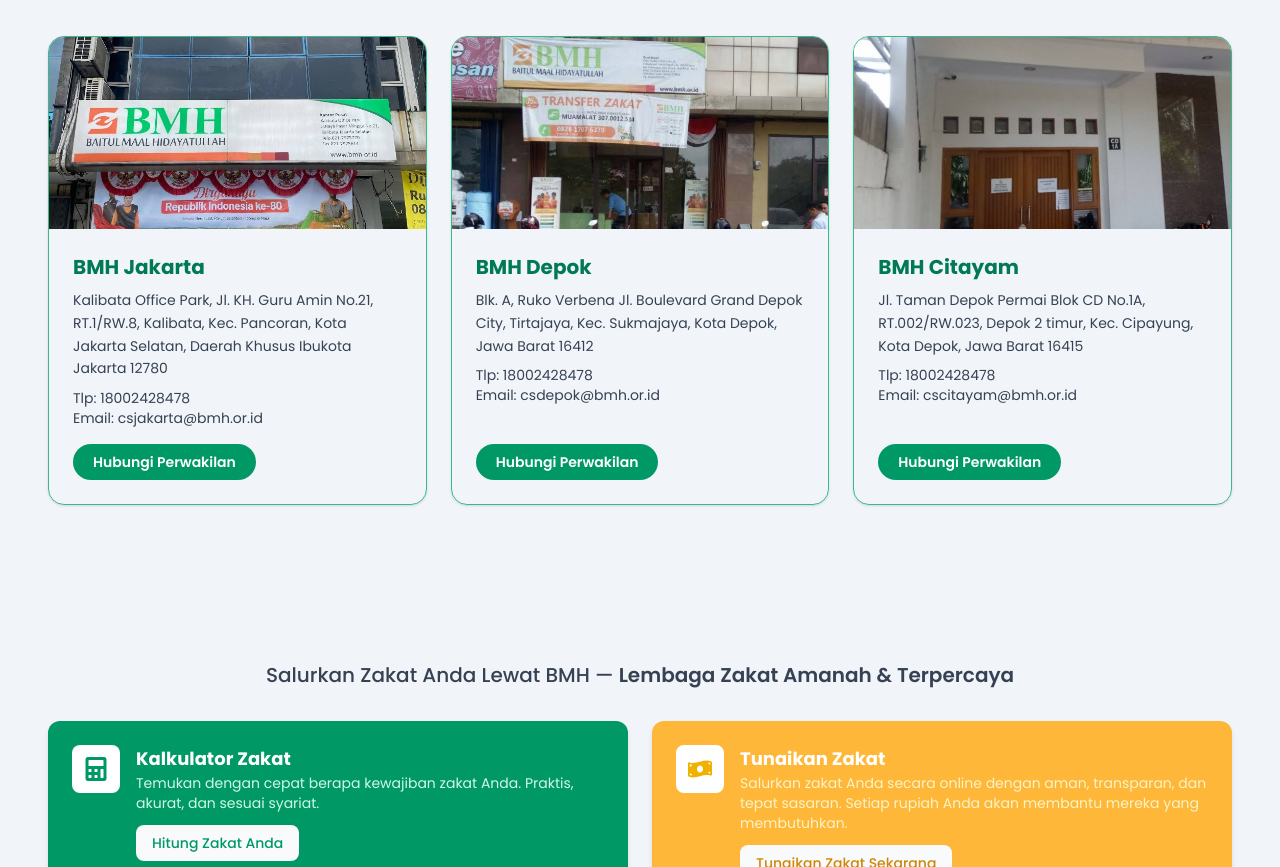
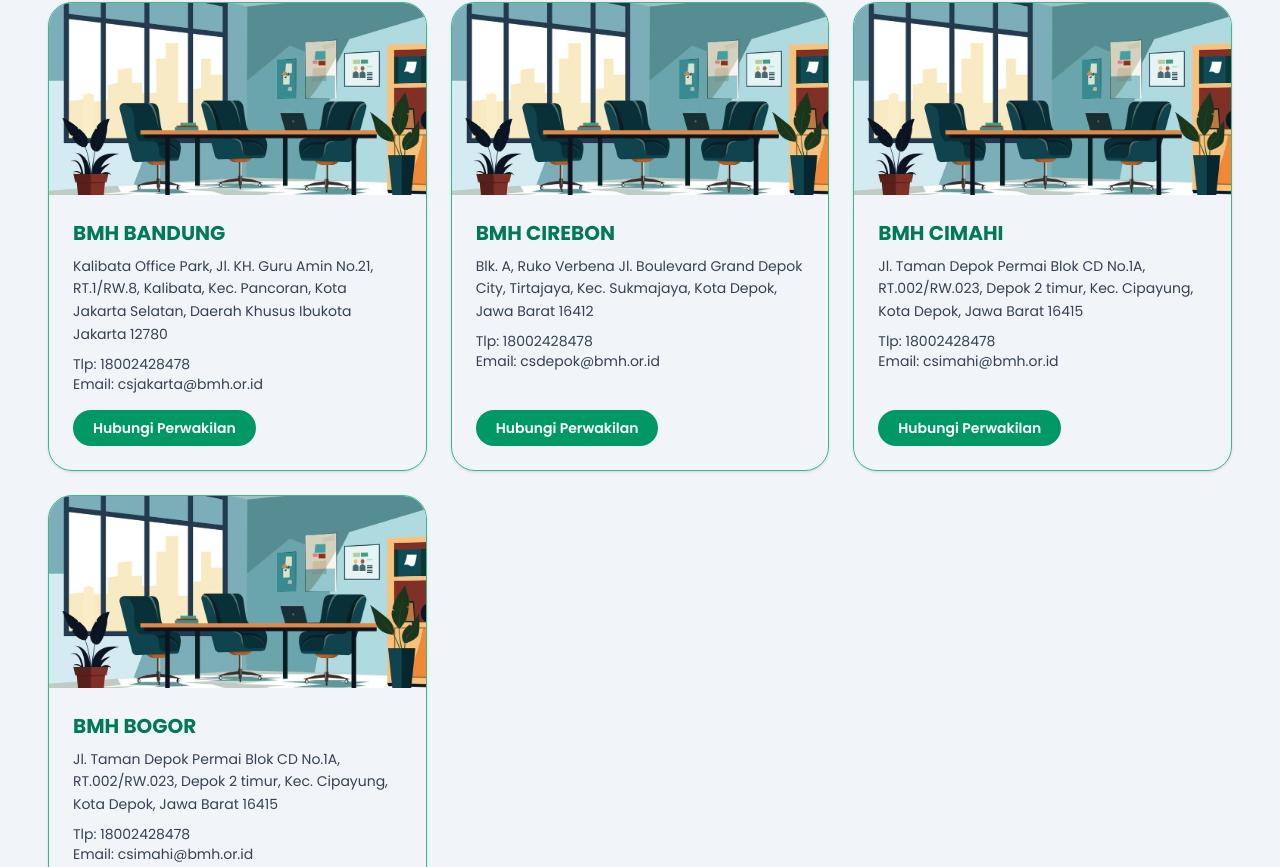
Before and after one commit to azzam-azhari/bmh, a React (Vite) app: page /kantor-perwakilan in a window 1280 px wide. Shown: the part 1213-2080 px from the top of the page. Built offline with nearby package versions, Linux system fonts and the light colour scheme.

Commit message:
Final Kurang API Majalah Mulia

```diff
--- a/src/pages/HalamanArtikel.jsx
+++ b/src/pages/HalamanArtikel.jsx
@@ -10,7 +10,7 @@
       </div>
 
       <div>
-        <img src="https://picsum.photos/400/300?random=3" alt="Image" className="w-full mb-4 bg-white bg-cover rounded-lg shadow-md h-70" />
+        <img src="https://picsum.photos/400/300?random=3" alt="Image" className="w-full mb-4 bg-white bg-cover shadow-md rounded-3xl h-70" />
       </div>
 
       {/* Author and Date */}
@@ -38,7 +38,7 @@
       {images && images.length > 0 && (
         <div className="grid grid-cols-1 gap-4 mt-6 md:grid-cols-3">
           {images.map((img, index) => (
-            <img key={index} src={img} alt={`Article image ${index + 1}`} className="object-cover w-full rounded-lg shadow-md h-52" />
+            <img key={index} src={img} alt={`Article image ${index + 1}`} className="object-cover w-full shadow-md rounded-3xl h-52" />
           ))}
         </div>
       )}
--- a/src/pages/JajaranManajemen.jsx
+++ b/src/pages/JajaranManajemen.jsx
@@ -37,19 +37,19 @@
     {
       role: 'Ketua Pembina',
       name: 'DR Nashirul Haq',
-      email: 'dr.nashirul.haq@gmail.com',
+      email: 'dr.nashirul.haq@bmh.or.id',
       image: '/images/jajaran-pengurus/1-pembina/1.png',
     },
     {
       role: 'Anggota Pembina',
       name: 'Ust. Fathul Adhim',
-      email: '@',
+      email: 'fathul.adhim@bmh.or.id',
       image: '/images/jajaran-pengurus/1-pembina/2.JPG',
     },
     {
       role: 'Anggota Pembina',
-      name: 'Ust. ',
-      email: 'dr.nashirul.haq@gfsa',
+      name: 'Ust. Marwan Mujahidin',
+      email: 'marwan.mujahidin@bmh.or.id',
       image: '/images/jajaran-pengurus/1-pembina/3.jpg',
     },
   ];
@@ -57,26 +57,26 @@
   const dewanPengawas = [
     {
       role: 'Ketua Pengawas',
-      name: 'Ust. ',
-      email: '@gmail.com',
+      name: 'Drs. Wahyu Rahman, M.M',
+      email: 'wahyu.rahman@bmh.or.id',
       image: '/images/jajaran-pengurus/2-pengawas/1.jpg',
     },
     {
       role: 'Anggota Pengawas',
-      name: 'Ust. ',
-      email: '@gmail.com',
+      name: 'Abdul Ghofar, S.Pd.I',
+      email: 'abdul.ghofar@bmh.or.id',
       image: '/images/jajaran-pengurus/2-pengawas/2.jpg',
     },
     {
       role: 'Anggota Pengawas',
-      name: 'Ust. ',
-      email: '@gmail.com',
+      name: 'Abdul Kholiq, Lc, M.H.I',
+      email: 'abdul.kholiq@bmh.or.id',
       image: '/images/jajaran-pengurus/2-pengawas/3.png',
     },
     {
       role: 'Anggota Pengawas',
-      name: 'Ust. ',
-      email: '@gmail.com',
+      name: 'Naspi Arsyad, Lc',
+      email: 'naspi.arsyad@bmh.or.id',
       image: '/images/jajaran-pengurus/2-pengawas/4.png',
     },
   ];
@@ -84,53 +84,53 @@
   const dewanPengurus = [
     {
       role: 'Ketua Pengurus',
-      name: 'Ust. Firmanza',
-      email: '@gmail.com',
+      name: 'Ust. Firman Zainal Abidin',
+      email: 'firmanza@bmh.or.id',
       image: '/images/jajaran-pengurus/3-pengurus/1.JPG',
     },
     {
-      role: 'Anggota Pengurus',
+      role: 'Sekretaris Pengurus',
       name: 'Ust. Dede Heri Bachtiar',
-      email: '@gmail.com',
+      email: 'dede.heri@bmh.or.id',
       image: '/images/jajaran-pengurus/3-pengurus/2.JPG',
     },
     {
-      role: 'Anggota Pengurus',
+      role: 'Bendahara Pengurus',
       name: 'Ust. Abdul Chadjib Halik',
-      email: '@gmail.com',
+      email: 'abdul.chajib@bmh.or.id',
       image: '/images/jajaran-pengurus/3-pengurus/3.JPG',
     },
   ];
 
   const direksi = [
     {
-      role: 'Ketua Direksi',
+      role: 'Direktur Utama',
       name: 'Ust. Supendi',
-      email: 'supendi@gmail.com',
+      email: 'supendi@bmh.or.id',
       image: '/images/jajaran-pengurus/4-direksi/1.JPG',
     },
     {
-      role: 'Anggota Direksi',
+      role: 'Direktur Operasional',
       name: 'DR Eko Muliansyah',
-      email: '@gmail.com',
+      email: 'eko.muliansyah@bmh.or.id',
       image: '/images/jajaran-pengurus/4-direksi/2.JPG',
     },
     {
-      role: 'Anggota Direksi',
-      name: 'Ust. ',
-      email: '@gmail.com',
+      role: 'Direktur Marketing',
+      name: 'Ust. Zainal Abidin',
+      email: '@bmh.or.id',
       image: '/images/jajaran-pengurus/4-direksi/3.JPG',
     },
     {
-      role: 'Anggota Direksi',
-      name: 'Ust. ',
-      email: '@gmail.com',
+      role: 'Direktur Prodaya',
+      name: 'Ust. Syamsudin',
+      email: '@bmh.or.id',
       image: '/images/jajaran-pengurus/4-direksi/4.JPG',
     },
     {
-      role: 'Anggota Direksi',
-      name: 'Ust. ',
-      email: '@gmail.com',
+      role: 'Sekretaris Lembaga',
+      name: 'Ust. Tri Winarno',
+      email: 'tri.winarno@bmh.or.id',
       image: '/images/jajaran-pengurus/4-direksi/5.JPG',
     },
   ];
--- a/src/pages/KantorPerwakilan.jsx
+++ b/src/pages/KantorPerwakilan.jsx
@@ -1,5 +1,28 @@
 import React from 'react';
 import { FaCalculator, FaMoneyBillWave } from 'react-icons/fa';
+
+// Reusable CardManajemen Component
+function CardManajemen({ item }) {
+  return (
+    <div className="flex flex-col overflow-hidden transition border-[#39BA87] shadow border-1 rounded-3xl hover:shadow-md">
+      {/* Gambar */}
+      <img src={item.gambar} alt={item.nama} className="object-cover w-full h-55 md:h-48" />
+
+      {/* Konten */}
+      <div className="flex flex-col justify-between flex-1 p-6">
+        <div>
+          <h3 className="mb-2 text-xl font-extrabold text-emerald-700">{item.nama}</h3>
+          <p className="mb-2 text-sm leading-relaxed text-gray-700">{item.alamat}</p>
+          <p className="text-sm text-gray-700">Tlp: {item.telp}</p>
+          {item.email && <p className="text-sm text-gray-700">Email: {item.email}</p>}
+        </div>
+        <a href={`https://wa.me/${item.telp}?text=Halo`} target="_blank" rel="noopener noreferrer" className="self-start px-5 py-2 mt-4 text-sm font-semibold text-white transition rounded-full bg-emerald-600 hover:bg-emerald-700">
+          Hubungi Perwakilan
+        </a>
+      </div>
+    </div>
+  );
+}
 
 export default function KantorPerwakilan() {
   const kantorPusat = [
@@ -25,6 +48,171 @@
       email: 'cscitayam@bmh.or.id',
     },
   ];
+
+  const kantorJabar = [
+    {
+      nama: 'BMH BANDUNG',
+      gambar: '/images/kantor-perwakilan/0.jpg',
+      alamat: 'Kalibata Office Park, Jl. KH. Guru Amin No.21, RT.1/RW.8, Kalibata, Kec. Pancoran, Kota Jakarta Selatan, Daerah Khusus Ibukota Jakarta 12780',
+      telp: '18002428478',
+      email: 'csjakarta@bmh.or.id',
+    },
+    {
+      nama: 'BMH CIREBON',
+      gambar: '/images/kantor-perwakilan/0.jpg',
+      alamat: 'Blk. A, Ruko Verbena Jl. Boulevard Grand Depok City, Tirtajaya, Kec. Sukmajaya, Kota Depok, Jawa Barat 16412',
+      telp: '18002428478',
+      email: 'csdepok@bmh.or.id',
+    },
+    {
+      nama: 'BMH CIMAHI',
+      gambar: '/images/kantor-perwakilan/0.jpg',
+      alamat: 'Jl. Taman Depok Permai Blok CD No.1A, RT.002/RW.023, Depok 2 timur, Kec. Cipayung, Kota Depok, Jawa Barat 16415',
+      telp: '18002428478',
+      email: 'csimahi@bmh.or.id',
+    },
+    {
+      nama: 'BMH BOGOR',
+      gambar: '/images/kantor-perwakilan/0.jpg',
+      alamat: 'Jl. Taman Depok Permai Blok CD No.1A, RT.002/RW.023, Depok 2 timur, Kec. Cipayung, Kota Depok, Jawa Barat 16415',
+      telp: '18002428478',
+      email: 'csimahi@bmh.or.id',
+    },
+  ];
+
+  const kantorBanten = [
+    {
+      nama: 'BMH KOTA SERANG',
+      gambar: '/images/kantor-perwakilan/0.jpg',
+      alamat: 'Jl. Raya Serang-Pandeglang KM 3 No. 04 RT. 03/RW. 01,Tembong, Cipocok Jaya, Kota Serang, Banten 42121',
+      telp: '0254 – 7927961',
+      email: 'cs.tangerang@bmh.or.id',
+    },
+  ];
+  const kantorJateng = [
+    {
+      nama: 'BMH SEMARANG',
+      gambar: '/images/kantor-perwakilan/0.jpg',
+      alamat: 'Kalibata Office Park, Jl. KH. Guru Amin No.21, RT.1/RW.8, Kalibata, Kec. Pancoran, Kota Jakarta Selatan, Daerah Khusus Ibukota Jakarta 12780',
+      telp: '18002428478',
+      email: 'csjakarta@bmh.or.id',
+    },
+    {
+      nama: 'BMH SUKOHARJO',
+      gambar: '/images/kantor-perwakilan/0.jpg',
+      alamat: 'Blk. A, Ruko Verbena Jl. Boulevard Grand Depok City, Tirtajaya, Kec. Sukmajaya, Kota Depok, Jawa Barat 16412',
+      telp: '18002428478',
+      email: 'csdepok@bmh.or.id',
+    },
+    {
+      nama: 'BMH SRAGEN',
+      gambar: '/images/kantor-perwakilan/0.jpg',
+      alamat: 'alamat...',
+      telp: '18002428478',
+      email: 'csimahi@bmh.or.id',
+    },
+    {
+      nama: 'BMH SOLO',
+      gambar: '/images/kantor-perwakilan/0.jpg',
+      alamat: 'alamat...',
+      telp: '18002428478',
+      email: 'csimahi@bmh.or.id',
+    },
+    {
+      nama: 'BMH KEBUMEN',
+      gambar: '/images/kantor-perwakilan/0.jpg',
+      alamat: 'alamat...',
+      telp: '18002428478',
+      email: 'csimahi@bmh.or.id',
+    },
+    {
+      nama: 'BMH PEKALONGAN',
+      gambar: '/images/kantor-perwakilan/0.jpg',
+      alamat: 'alamat...',
+      telp: '18002428478',
+      email: 'csimahi@bmh.or.id',
+    },
+    {
+      nama: 'BMH KUDUS',
+      gambar: '/images/kantor-perwakilan/0.jpg',
+      alamat: 'alamat...',
+      telp: '18002428478',
+      email: 'csimahi@bmh.or.id',
+    },
+    {
+      nama: 'BMH BOYOLALI',
+      gambar: '/images/kantor-perwakilan/0.jpg',
+      alamat: 'alamat...',
+      telp: '18002428478',
+      email: 'csimahi@bmh.or.id',
+    },
+    {
+      nama: 'BMH BLORA/CEPU',
+      gambar: '/images/kantor-perwakilan/0.jpg',
+      alamat: 'alamat...',
+      telp: '18002428478',
+      email: 'csimahi@bmh.or.id',
+    },
+    {
+      nama: 'BMH GROBOGAN',
+      gambar: '/images/kantor-perwakilan/0.jpg',
+      alamat: 'alamat...',
+      telp: '18002428478',
+      email: 'csimahi@bmh.or.id',
+    },
+    {
+      nama: 'BMH KENDAL',
+      gambar: '/images/kantor-perwakilan/0.jpg',
+      alamat: 'alamat...',
+      telp: '18002428478',
+      email: 'csimahi@bmh.or.id',
+    },
+  ];
+  const kantorJatim = [
+    {
+      nama: 'BMH SURABAYA',
+      gambar: '/images/kantor-perwakilan/0.jpg',
+      alamat: 'Kalibata Office Park, Jl. KH. Guru Amin No.21, RT.1/RW.8, Kalibata, Kec. Pancoran, Kota Jakarta Selatan, Daerah Khusus Ibukota Jakarta 12780',
+      telp: '18002428478',
+      email: 'csjakarta@bmh.or.id',
+    },
+    {
+      nama: 'BMH MALANG',
+      gambar: '/images/kantor-perwakilan/0.jpg',
+      alamat: 'Blk. A, Ruko Verbena Jl. Boulevard Grand Depok City, Tirtajaya, Kec. Sukmajaya, Kota Depok, Jawa Barat 16412',
+      telp: '18002428478',
+      email: 'csdepok@bmh.or.id',
+    },
+    {
+      nama: 'BMH SIDOARJO',
+      gambar: '/images/kantor-perwakilan/0.jpg',
+      alamat: 'Jl. Taman Depok Permai Blok CD No.1A, RT.002/RW.023, Depok 2 timur, Kec. Cipayung, Kota Depok, Jawa Barat 16415',
+      telp: '18002428478',
+      email: 'csimahi@bmh.or.id',
+    },
+    {
+      nama: 'BMH GRESIK',
+      gambar: '/images/kantor-perwakilan/0.jpg',
+      alamat: 'Jl. Taman Depok Permai Blok CD No.1A, RT.002/RW.023, Depok 2 timur, Kec. Cipayung, Kota Depok, Jawa Barat 16415',
+      telp: '18002428478',
+      email: 'csimahi@bmh.or.id',
+    },
+    {
+      nama: 'BMH MOJOKERTO',
+      gambar: '/images/kantor-perwakilan/0.jpg',
+      alamat: 'Jl. Taman Depok Permai Blok CD No.1A, RT.002/RW.023, Depok 2 timur, Kec. Cipayung, Kota Depok, Jawa Barat 16415',
+      telp: '18002428478',
+      email: 'csimahi@bmh.or.id',
+    },
+    {
+      nama: 'BMH PASURUAN',
+      gambar: '/images/kantor-perwakilan/0.jpg',
+      alamat: 'Jl. Taman Depok Permai Blok CD No.1A, RT.002/RW.023, Depok 2 timur, Kec. Cipayung, Kota Depok, Jawa Barat 16415',
+      telp: '18002428478',
+      email: 'csimahi@bmh.or.id',
+    },
+  ];
+
   return (
     <section className="container px-4 py-20 mx-auto font-poppins bg-slate-100 lg:py-30 max-w-7xl md:px-6 lg:px-12">
       {/* Text Content */}
@@ -32,8 +220,8 @@
         <h2 className="mt-1 text-2xl font-bold md:text-3xl md:font-extrabold text-[#095046]">Kantor Perwakilan BMH</h2>
         <div className="h-2 w-40 bg-[#10B981] mt-1 mb-4"></div>
         <h4 className="leading-relaxed text-justify  text-xl font-semibold text-[#095046]">Tunaikan Zakat Anda di Laznas BMH — Amanah, Transparan, dan Profesional Berbasis Dakwah</h4>
-        <h4 className="text-xl font-semibold leading-relaxed text-justify text-gray-700">Kantor Pusat BMH</h4>
-        <p className="leading-relaxed text-justify text-gray-700">
+        <h4 className="text-xl font-semibold leading-relaxed text-justify text-[#e79f22]">Kantor Pusat BMH</h4>
+        <p className="text-sm leading-relaxed text-justify text-gray-700">
           Baitul Maal Hidayatullah (BMH) <br /> Jl. Raya Pasar Minggu No. 21 H, Kalibata, Jakarta Selatan 12740
         </p>
         <div className="flex flex-col gap-2 mt-2 w-70">
@@ -57,50 +245,40 @@
       <section className="py-12 mx-auto">
         {/* Pusat */}
         <h2 className="mb-10 text-3xl font-bold border-yellow-500 border-b-7 text-emerald-900 w-fit">BMH Pusat</h2>
-
         <div className="grid grid-cols-1 gap-6 mb-15 md:grid-cols-3">
           {kantorPusat.map((item, idx) => (
-            <div key={idx} className="flex flex-col overflow-hidden transition border-[#39BA87] shadow border-1 rounded-3xl hover:shadow-md">
-              {/* Gambar */}
-              <img src={item.gambar} alt={item.nama} className="object-cover w-full h-55" />
-
-              {/* Konten */}
-              <div className="flex flex-col justify-between flex-1 p-6">
-                <div>
-                  <h3 className="mb-2 text-xl font-extrabold text-emerald-700">{item.nama}</h3>
-                  <p className="mb-2 text-sm leading-relaxed text-gray-700">{item.alamat}</p>
-                  <p className="text-sm text-gray-700">Tlp: {item.telp}</p>
-                  {item.email && <p className="text-sm text-gray-700">Email: {item.email}</p>}
-                </div>
-                <a href={`https://wa.me/${item.telp}?text=Halo`} target="_blank" rel="noopener noreferrer" className="self-start px-5 py-2 mt-4 text-sm font-semibold text-white transition rounded-full bg-emerald-600 hover:bg-emerald-700">
-                  Hubungi Perwakilan
-                </a>
-              </div>
-            </div>
+            <CardManajemen key={idx} item={item} />
           ))}
         </div>
+
         {/* Jabar */}
         <h2 className="mb-10 text-3xl font-bold border-yellow-500 border-b-7 text-emerald-900 w-fit">BMH Jawa Barat</h2>
+        <div className="grid grid-cols-1 gap-6 mb-15 md:grid-cols-3">
+          {kantorJabar.map((item, idx) => (
+            <CardManajemen key={idx} item={item} />
+          ))}
+        </div>
 
+        {/* Banten */}
+        <h2 className="mb-10 text-3xl font-bold border-yellow-500 border-b-7 text-emerald-900 w-fit">BMH Banten</h2>
         <div className="grid grid-cols-1 gap-6 mb-15 md:grid-cols-3">
-          {kantorPusat.map((item, idx) => (
-            <div key={idx} className="flex flex-col overflow-hidden transition border-[#39BA87] shadow border-1 rounded-2xl hover:shadow-md">
-              {/* Gambar */}
-              <img src={item.gambar} alt={item.nama} className="object-cover w-full h-48" />
+          {kantorBanten.map((item, idx) => (
+            <CardManajemen key={idx} item={item} />
+          ))}
+        </div>
 
-              {/* Konten */}
-              <div className="flex flex-col justify-between flex-1 p-6">
-                <div>
-                  <h3 className="mb-2 text-xl font-extrabold text-emerald-700">{item.nama}</h3>
-                  <p className="mb-2 text-sm leading-relaxed text-gray-700">{item.alamat}</p>
-                  <p className="text-sm text-gray-700">Tlp: {item.telp}</p>
-                  {item.email && <p className="text-sm text-gray-700">Email: {item.email}</p>}
-                </div>
-                <a href={`https://wa.me/${item.telp}?text=Halo`} target="_blank" rel="noopener noreferrer" className="self-start px-5 py-2 mt-4 text-sm font-semibold text-white transition rounded-full bg-emerald-600 hover:bg-emerald-700">
-                  Hubungi Perwakilan
-                </a>
-              </div>
-            </div>
+        {/* Jateng */}
+        <h2 className="mb-10 text-3xl font-bold border-yellow-500 border-b-7 text-emerald-900 w-fit">BMH Jawa Tengah</h2>
+        <div className="grid grid-cols-1 gap-6 mb-15 md:grid-cols-3">
+          {kantorJateng.map((item, idx) => (
+            <CardManajemen key={idx} item={item} />
+          ))}
+        </div>
+        {/* Jatim */}
+        <h2 className="mb-10 text-3xl font-bold border-yellow-500 border-b-7 text-emerald-900 w-fit">BMH Jawa Timur</h2>
+        <div className="grid grid-cols-1 gap-6 mb-15 md:grid-cols-3">
+          {kantorJatim.map((item, idx) => (
+            <CardManajemen key={idx} item={item} />
           ))}
         </div>
       </section>
@@ -136,7 +314,7 @@
             <div>
               <h3 className="text-lg font-bold">Tunaikan Zakat</h3>
               <p className="text-sm text-amber-100">Salurkan zakat Anda secara online dengan aman, transparan, dan tepat sasaran. Setiap rupiah Anda akan membantu mereka yang membutuhkan.</p>
-              <a href="#" className="inline-block px-4 py-2 mt-3 text-sm font-medium text-yellow-600 rounded-lg bg-slate-50 hover:bg-slate-100">
+              <a href="https://berbagi.bmh.or.id/" target="_blank" className="inline-block px-4 py-2 mt-3 text-sm font-medium text-yellow-600 rounded-lg bg-slate-50 hover:bg-slate-100">
                 Tunaikan Zakat Sekarang
               </a>
             </div>
--- a/src/pages/MajalahMulia.jsx
+++ b/src/pages/MajalahMulia.jsx
@@ -75,7 +75,7 @@
       <div className="text-left lg:text-left">
         <h2 className="mt-1 text-2xl font-bold md:text-3xl md:font-extrabold text-[#095046]">Majalah Mulia – Menginspirasi dengan Dakwah dan Aksi Nyata</h2>
         <div className="h-2 w-40 bg-[#10B981] mt-1 mb-4"></div>
-        <p className="leading-relaxed text-justify text-gray-700">
+        <p className="text-sm leading-relaxed text-justify text-gray-700">
           <span className="font-semibold">Majalah Mulia </span>adalah media resmi Lembaga Zakat Baitul Maal Hidayatullah (BMH) yang hadir untuk menyebarkan nilai-nilai kebaikan, dakwah, serta semangat berbagi kepada umat. <br /> Melalui
           artikel, kisah inspiratif, dan liputan program, Majalah Mulia menjadi jendela informasi bagi masyarakat tentang bagaimana zakat, infak, sedekah, dan wakaf dikelola serta disalurkan secara amanah dan profesional. <br /> Kami
           percaya bahwa literasi adalah bagian dari ibadah. Karena itu, setiap edisi Majalah Mulia dirancang tidak hanya untuk dibaca, tetapi juga menjadi inspirasi nyata agar setiap orang dapat terus berkhidmat dan memberi manfaat lebih
```
Also changed, not shown: src/components/Nav.jsx (+8 -8 lines), public/images/kantor-perwakilan/0.jpg (added).
